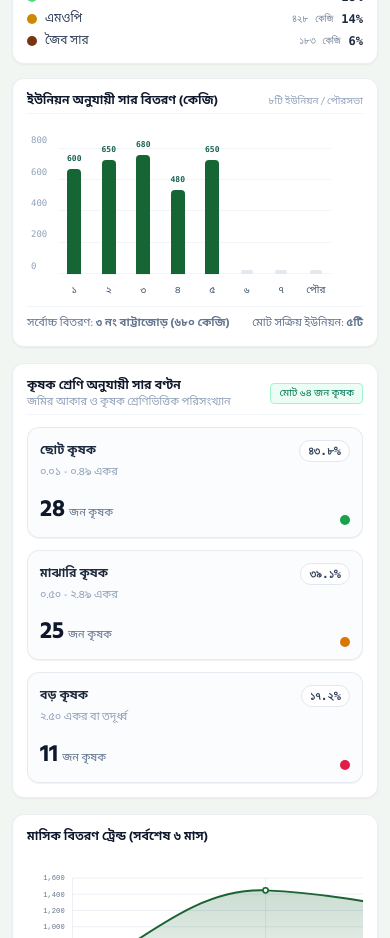
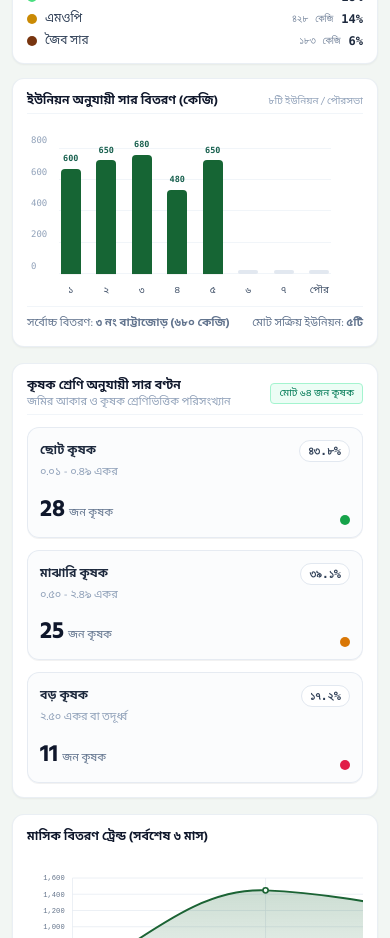
Before and after one commit to toufiquzzaman1177/FDMS-BANGLADESH, a React (Vite) app in the folder frontend/: page / in a window 390 px wide. Shown: the part 940-1878 px from the top of the page. Built offline with nearby package versions, Linux system fonts and the light colour scheme.

Commit message:
Optimize bar chart on mobile: widen bars to 20-24px and reduce inter-bar gaps for perfect visual balance

```diff
--- a/frontend/src/components/dashboards/UpazilaAdminDashboard.jsx
+++ b/frontend/src/components/dashboards/UpazilaAdminDashboard.jsx
@@ -347,8 +347,8 @@ export default function UpazilaAdminDashboard({
                   ))}
                 </div>
 
-                {/* Bars Container with Distinct Pillars and Clean Whitespace Gaps */}
-                <div className="absolute inset-x-7 sm:inset-x-8 top-3 bottom-6 flex items-end justify-between px-0.5 sm:px-2">
+                {/* Bars Container with Reduced Gaps & Balanced Pillar Widths */}
+                <div className="absolute inset-x-6 sm:inset-x-8 top-3 bottom-6 flex items-end justify-between px-0.5 sm:px-1.5">
                   {unionData.map((u, i) => {
                     const maxVal = 800
                     const heightPercent = u.value > 0 ? Math.max((u.value / maxVal) * 100, 5) : 0
@@ -360,16 +360,16 @@ export default function UpazilaAdminDashboard({
                       >
                         {u.value > 0 ? (
                           <>
-                            <span className="text-[8px] sm:text-[9.5px] font-mono text-emerald-900 font-bold mb-1 opacity-90 sm:opacity-0 group-hover:opacity-100 transition-opacity">
+                            <span className="text-[8.5px] sm:text-[10px] font-mono text-emerald-900 font-bold mb-1 opacity-90 sm:opacity-0 group-hover:opacity-100 transition-opacity">
                               {u.value}
                             </span>
                             <div
                               style={{ height: `${heightPercent}%` }}
-                              className="w-3.5 xs:w-4 sm:w-6 md:w-7 max-w-[28px] rounded-t-sm sm:rounded-t-md bg-[#166534] hover:bg-[#14532d] shadow-2xs transition-all duration-300"
+                              className="w-5 xs:w-6 sm:w-7 md:w-8 max-w-[32px] rounded-t-sm sm:rounded-t-md bg-[#166534] hover:bg-[#14532d] shadow-2xs transition-all duration-300"
                             />
                           </>
                         ) : (
-                          <div className="w-3 xs:w-3.5 sm:w-5 md:w-6 h-1 rounded-full bg-slate-200 mb-0" />
+                          <div className="w-5 xs:w-6 sm:w-7 md:w-8 h-1 rounded-full bg-slate-200 mb-0" />
                         )}
                       </div>
                     )
@@ -377,7 +377,7 @@ export default function UpazilaAdminDashboard({
                 </div>
 
                 {/* X-Axis Labels */}
-                <div className="absolute inset-x-7 sm:inset-x-8 bottom-0 flex justify-between px-0.5 sm:px-2 text-[10px] sm:text-[11px] text-slate-600 font-medium">
+                <div className="absolute inset-x-6 sm:inset-x-8 bottom-0 flex justify-between px-0.5 sm:px-1.5 text-[10px] sm:text-[11px] text-slate-600 font-medium">
                   {unionData.map((u, i) => (
                     <span key={i} className="flex-1 text-center truncate" title={u.label}>
                       {u.name}
```
